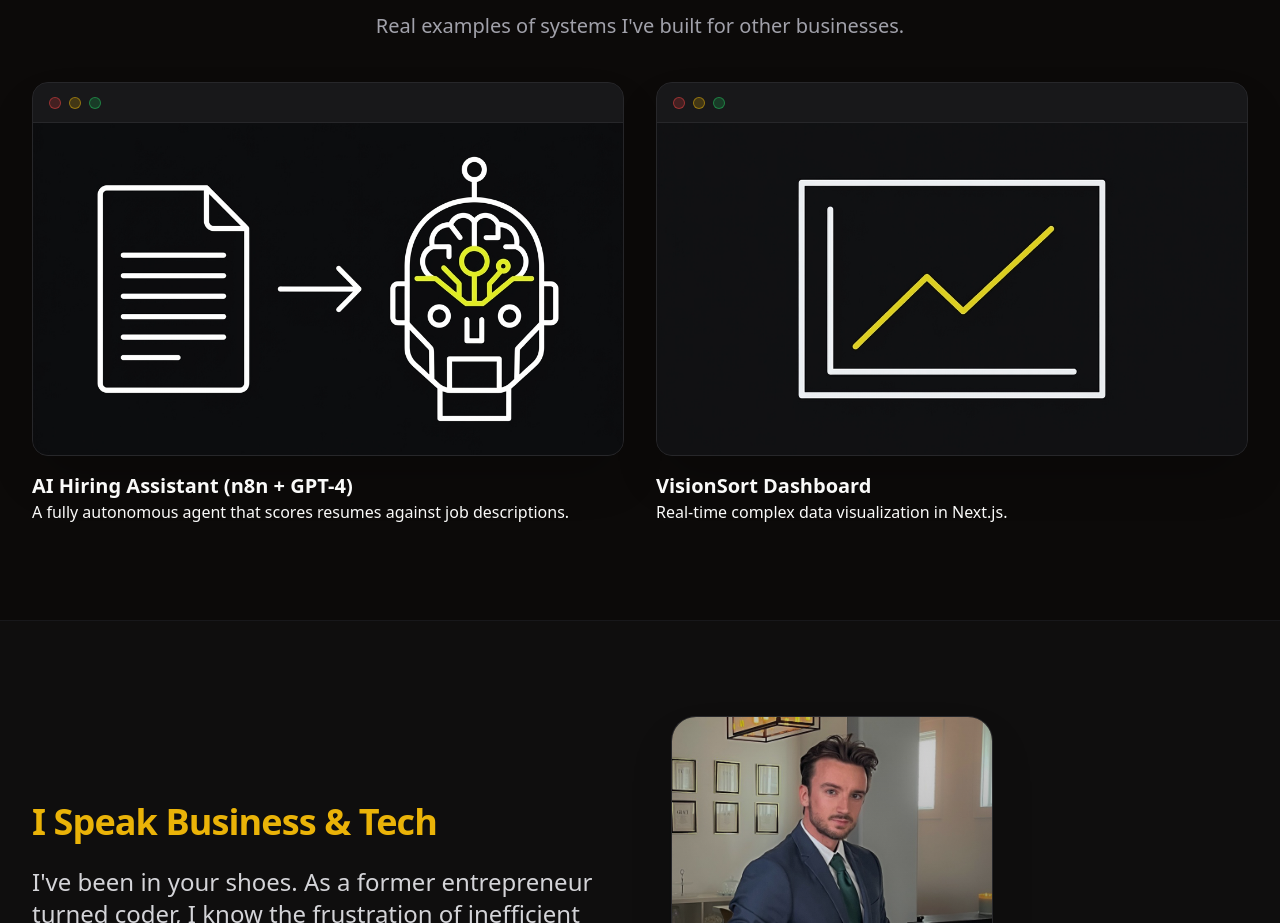
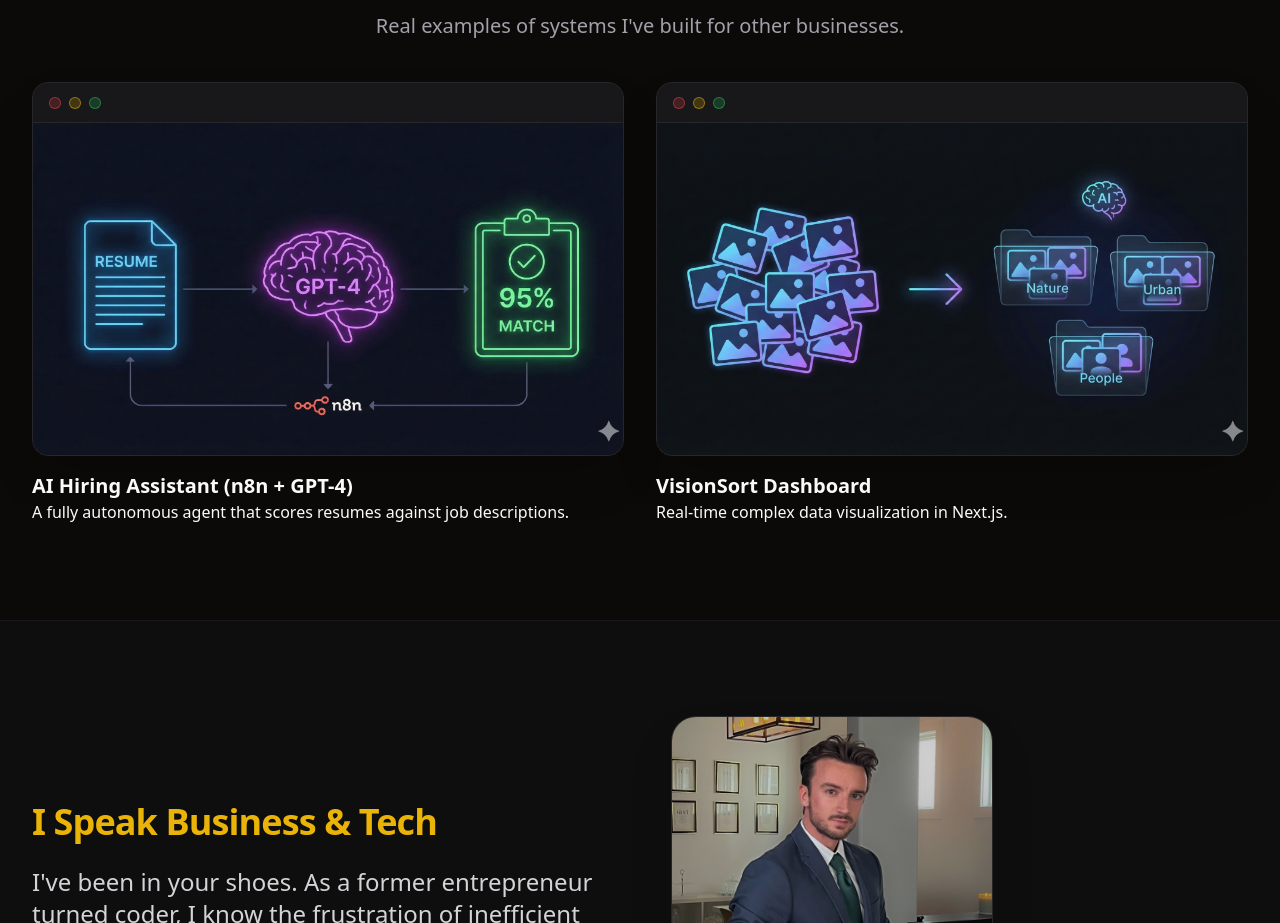
Before and after one commit to Gabriel-Dalmoro/my-website, a Next.js app: page /en in a window 1280 px wide. Shown: the part 2160-3083 px from the top of the page. Built offline with nearby package versions, Linux system fonts and the light colour scheme.

Commit message:
UI: Update project images with user-provided final assets

```diff
--- a/components/marketing/LoomGrid.tsx
+++ b/components/marketing/LoomGrid.tsx
@@ -11,14 +11,14 @@
             description: t("projects.hiring.description"),
             // Placeholder video ID, replace with actual
             videoUrl: "https://www.loom.com/embed/placeholder1",
-            imageUrl: "/project_hiring_minimal.png"
+            imageUrl: "/project_hiring_final.png"
         },
         {
             title: t("projects.dashboard.title"),
             description: t("projects.dashboard.description"),
             // Placeholder video ID, replace with actual
             videoUrl: "https://www.loom.com/embed/placeholder2",
-            imageUrl: "/project_dashboard_minimal.png"
+            imageUrl: "/project_visionsort_final.png"
         },
     ];
 
```
Also changed, not shown: public/project_hiring_final.png (added), public/project_visionsort_final.png (added).
